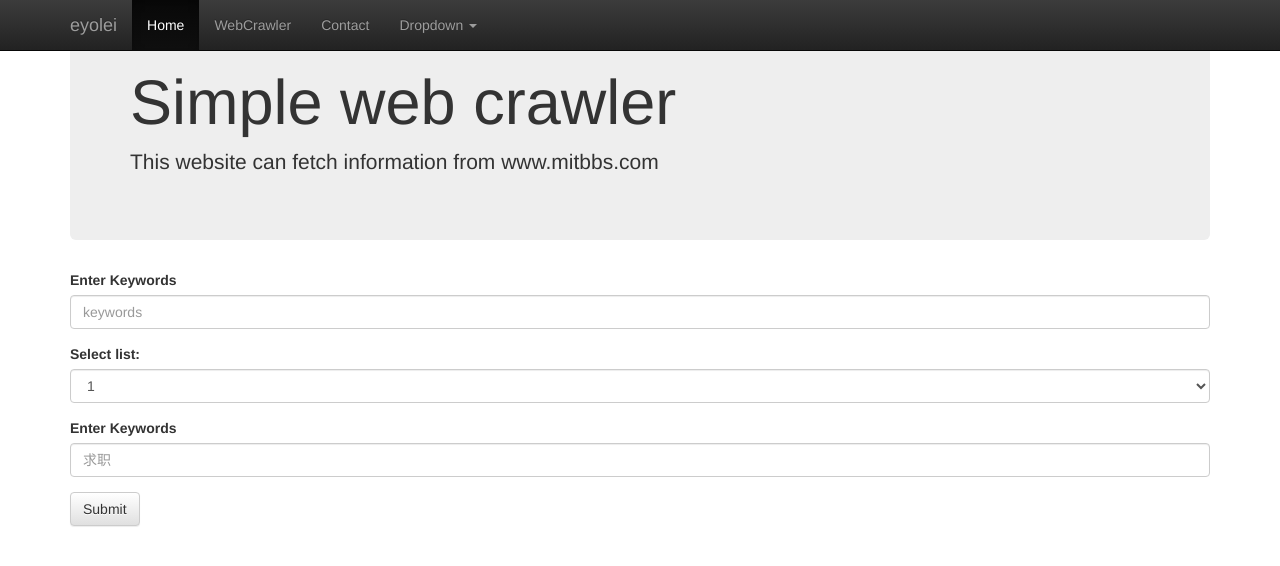
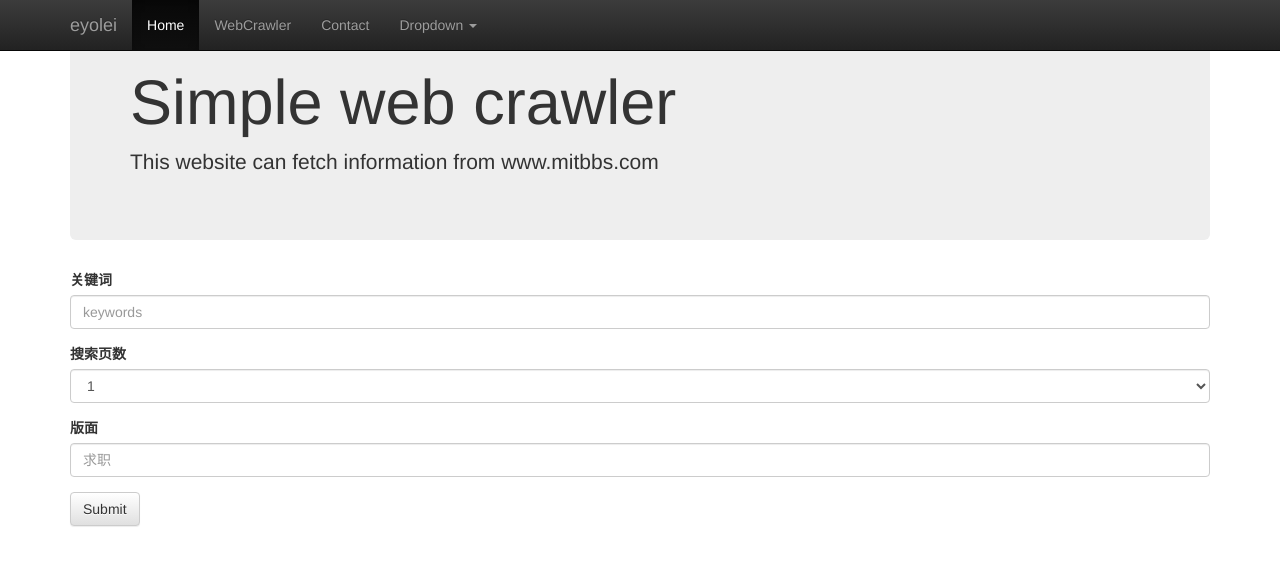
Before and after one commit to leiweiz/mywebsite, a Django app: page /webcrawler/mitbbs.html in a window 1280 px wide. Shown: the top 566 px of the page. Run offline with Django 3.2, Linux system fonts and the light colour scheme; some libraries are stand-ins or nearby versions.

Commit message:
change label to be chinese

```diff
--- a/webapps/leiweiz/templates/mitbbs.html
+++ b/webapps/leiweiz/templates/mitbbs.html
@@ -9,12 +9,12 @@
 
 <form action='/webcrawler/mitbbs.html' method='GET'>
 <div class="form-group">
-  <label for="keywords">Enter Keywords</label>
+  <label for="keywords">关键词</label>
   <input type="text" class="form-control" id="keywords" name="keywords" placeholder="keywords">
 </div>
 
 <div class="form-group">
-  <label for="pages">Select list:</label>
+  <label for="pages">搜索页数</label>
   <select class="form-control" id="pages" name="pages">
     <option>1</option>
     <option>2</option>
@@ -28,7 +28,7 @@
 </div>
 
 <div class="form-group">
-  <label for="content_page">Enter Keywords</label>
+  <label for="content_page">版面</label>
   <input type="text" class="form-control" id="content_page" name="content_page" placeholder="求职">
 </div>
 
```
